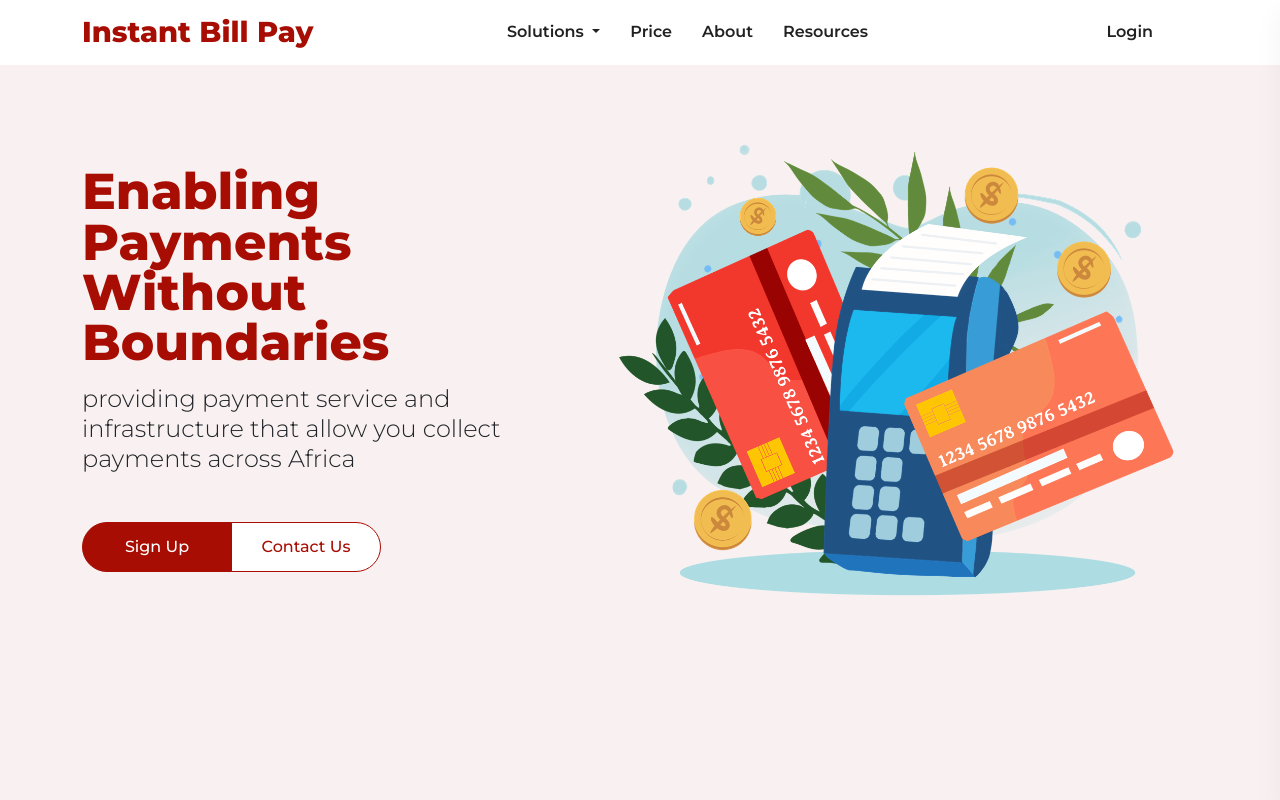
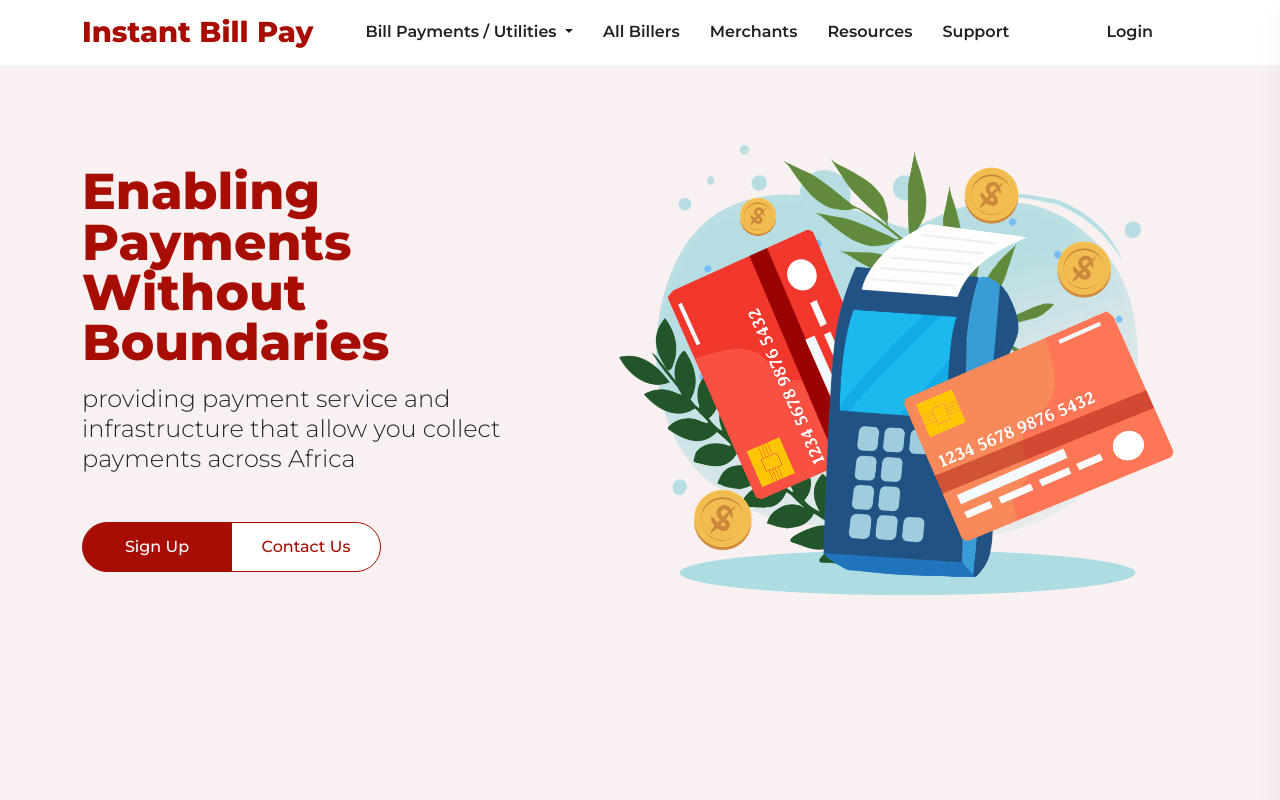
Before and after one commit to victoromerenma/InstantPay, a plain HTML site: page index.html in a window 1280 px wide. Shown: the top 800 px of the page. Drawn offline with nearby package versions, Linux system fonts and the light colour scheme.

Commit message:
Add files via upload

```diff
--- a/index.html
+++ b/index.html
@@ -29,7 +29,7 @@
 							<ul id="primary-navigation" class="primary-navigation flex">
 								<li class="nav__item dropdown">
 									<a href="#" class="nav__link dropdown-toggle">
-										Solutions
+										Bill Payments / Utilities
 									</a>
 									<ul class="dropdown-menu" aria-labelledby="navbarDarkDropdownMenuLink">
 										<li><a class="dropdown-item" href="#">Action</a></li>
@@ -39,17 +39,22 @@
 								</li>
 								<li class="nav__item">
 									<a href="" class="nav__link">
-										Price
+										All Billers
 									</a>
 								</li>
 								<li class="nav__item">
 									<a href="" class="nav__link">
-										About
+										Merchants
 									</a>
 								</li>
 								<li class="nav__item">
 									<a href="" class="nav__link">
 										Resources
+									</a>
+								</li>
+								<li class="nav__item">
+									<a href="" class="nav__link">
+										Support
 									</a>
 								</li>
 							</ul>
@@ -112,19 +117,24 @@
 				</li> -->
 				<li class="nav-item">
 					<i class="bi bi-speedometer2"></i>
-					<a href="#.html" class="nav-link">Solutions</a>
+					<a href="#.html" class="nav-link">Bill Payments / Utilities</a>
 				</li>
 				<li class="nav-item">
 					<i class="bi bi-person"></i>
-					<a href="#.html" class="nav-link">Price</a>
+					<a href="#.html" class="nav-link">All Billers</a>
 				</li>
 				<li class="nav-item">
 					<i class="bi bi-clock-history"></i>
-					<a href="#.html" class="nav-link">About</a>
+					<a href="#.html" class="nav-link">Merchants</a>
 				</li>
 				<li class="nav-item">
 					<i class="bi bi-clock-history"></i>
 					<a href="#.html" class="nav-link">Resources</a>
+				</li>
+
+				<li class="nav-item">
+					<i class="bi bi-clock-history"></i>
+					<a href="#.html" class="nav-link">Support</a>
 				</li>
 
 				<li class="nav-item">
```
